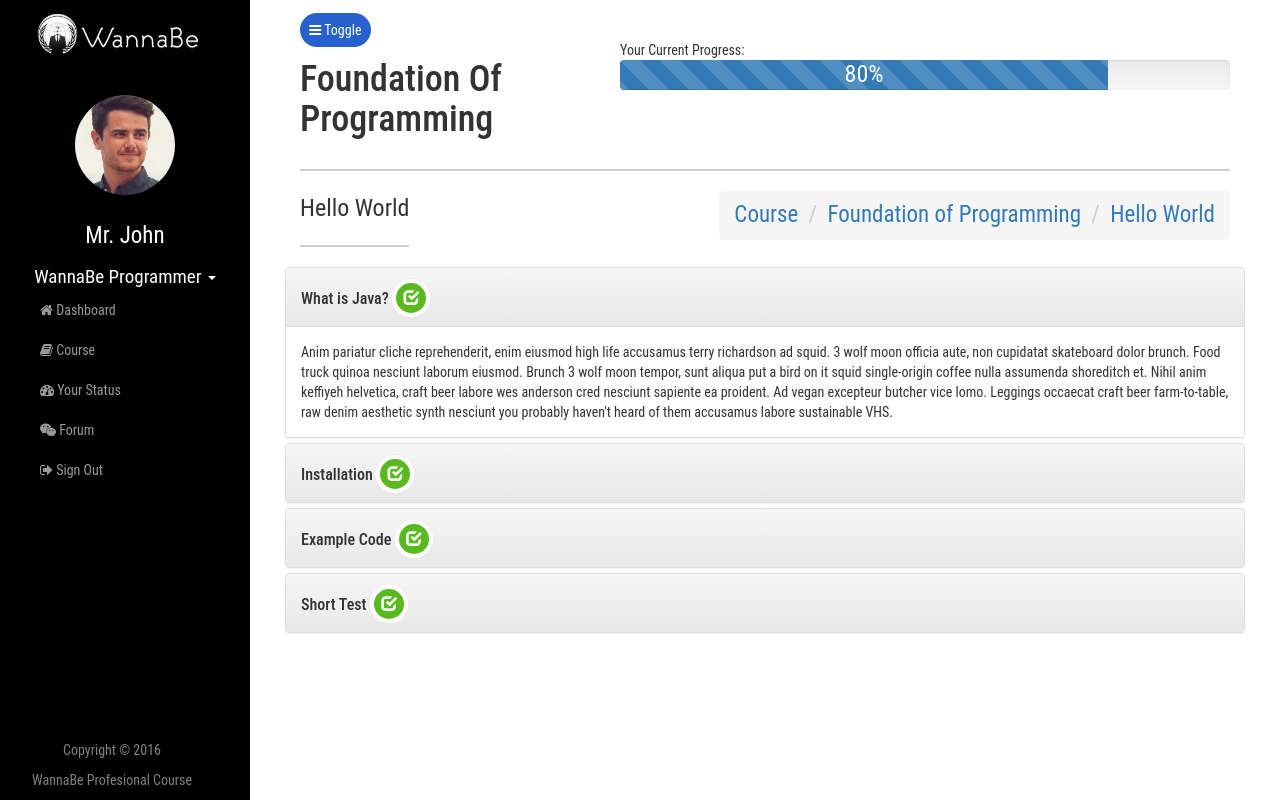
After one commit to rxs1/wannabe, a PHP site: page /dashboard/detail-materi.php in a window 1280 px wide. The commit adds this page. Run offline with PHP 8.4, Linux system fonts and the light colour scheme; some libraries are stand-ins or nearby versions.

Commit message:
fix alur learning

```diff
--- a/assets/css/custom.css
+++ b/assets/css/custom.css
@@ -207,6 +207,60 @@ font-family: 'Roboto Condensed', sans-serif;
     100% { transform: rotate(360deg); }
 }
 /*END LOADER*/
-/*Other Custom*/
+@import url('http://fonts.googleapis.com/css?family=Pacifico|Open+Sans:300,400,600');
 
-/**/
+
+#accordions a {
+    text-decoration: none;
+    color: inherit;
+}
+
+#accordions p {
+    font-size:1.1em;
+    margin: 1em 0;
+}
+
+
+
+
+#accordions h1 {
+    font-family: 'Pacifico', cursive;
+    font-weight: 400;
+    font-size: 2.5em;
+}
+
+#accordions ul {
+    list-style: none;
+    padding: 0;
+
+    .inner {
+        padding-left: 1em;
+        overflow: hidden;
+        display: none;
+
+        &.show {
+          /*display: block;*/
+        }
+    }
+
+#accordions    li {
+        margin: .5em 0;
+
+        a.toggle {
+            width: 100%;
+            display: block;
+            background: rgba(0,0,0,0.78);
+            color: #fefefe;
+            padding: .75em;
+            border-radius: 0.15em;
+            transition: background .3s ease;
+
+            &:hover {
+                background: rgba(0, 0, 0, 0.9);
+            }
+        }
+    }
+}
+/*Accordion*/
+
+/*Accordion END*/
--- /dev/null
+++ b/assets/js/main.js
@@ -0,0 +1,15 @@
+$('.toggle').click(function(e) {
+  	e.preventDefault();
+
+    var $this = $(this);
+
+    if ($this.next().hasClass('show')) {
+        $this.next().removeClass('show');
+        $this.next().slideUp(350);
+    } else {
+        $this.parent().parent().find('li .inner').removeClass('show');
+        $this.parent().parent().find('li .inner').slideUp(350);
+        $this.next().toggleClass('show');
+        $this.next().slideToggle(350);
+    }
+});
--- /dev/null
+++ b/dashboard/detail-materi.php
@@ -0,0 +1,229 @@
+<!DOCTYPE html>
+<html lang="en">
+
+<head>
+<?php
+	$title= "Hello World";
+	include 'head.php';
+?>
+
+</head>
+
+<body>
+
+    <div id="wrapper">
+
+	<?php
+	include 'sidebar.php';
+	?>
+        <!-- Page Content -->
+        <div id="page-content-wrapper">
+            <div class="container-fluid">
+                <div class="row">
+                    <div class="col-lg-12" id="detail-course">
+                     	<div class="col-md-12">
+                        	<a href="#menu-toggle"  id="menu-toggle"><i class="fa fa-bars" aria-hidden="true"></i> Toggle</a>
+                      	</div>
+                      	<div class="col-md-4">
+	                        <h1>Foundation Of Programming</h1>
+	                    </div>
+	                    <div class="col-md-8">
+	                    	Your Current Progress:
+	                          <div class="progress" style="height: 30px;">
+	                          <div class="progress-bar progress-bar-primary progress-bar-striped" role="progressbar" aria-valuenow="80"
+	                          aria-valuemin="0" aria-valuemax="100" style="width:80%">
+	                            <p style="padding: 4px;font-size: 24px;">80%</p>
+	                          </div>
+	                        </div>
+                        </div>
+                        <div class="col-md-12">
+                        <hr>
+                      	</div>
+                      	<div class="col-md-12">
+                       		<div class="pull-right" id="breadcumbs">
+		                      	<ol class="breadcrumb">
+								  <li><a href="course.php">Course</a></li>
+								  <li><a href="view-detail.php" >Foundation of Programming</a></li>
+								  <li><a href="detail-materi.php" class="active">Hello World</a></li>
+								</ol>
+                      		</div>
+                      		<div class="pull-left" style="font-size: 24px;">
+		                      <p>Hello World</p>
+		                      <hr>
+                      		</div>
+                      	</div>
+                      <div class="row">
+							<div class="col-md-12" id="accordions">
+								<div class="panel-group" id="accordion" role="tablist" aria-multiselectable="true">
+								  <div class="panel panel-default">
+								    <div class="panel-heading" role="tab" id="headingOne">
+								      <h4 class="panel-title">
+								        <a role="button" data-toggle="collapse" data-parent="#accordion" href="#collapseOne" aria-expanded="true" aria-controls="collapseOne">
+								          What is Java?
+								        </a>
+								        <a>
+								        	<i style="
+								  background-color: #59ba1f;color: #fff;  border-top-right-radius: 50%;
+								  border-top-left-radius: 50%;
+								  border-bottom-right-radius: 50%;
+								  border-bottom-left-radius: 50%;
+								  border: 4px solid #ffffff;
+								  padding:7px;
+								" class="glyphicon glyphicon-check"></i>
+								        </a>
+								      </h4>
+								    </div>
+								    <div id="collapseOne" class="panel-collapse collapse in" role="tabpanel" aria-labelledby="headingOne">
+								      <div class="panel-body">
+								        Anim pariatur cliche reprehenderit, enim eiusmod high life accusamus terry richardson ad squid. 3 wolf moon officia aute, non cupidatat skateboard dolor brunch. Food truck quinoa nesciunt laborum eiusmod. Brunch 3 wolf moon tempor, sunt aliqua put a bird on it squid single-origin coffee nulla assumenda shoreditch et. Nihil anim keffiyeh helvetica, craft beer labore wes anderson cred nesciunt sapiente ea proident. Ad vegan excepteur butcher vice lomo. Leggings occaecat craft beer farm-to-table, raw denim aesthetic synth nesciunt you probably haven't heard of them accusamus labore sustainable VHS.
+								      </div>
+								    </div>
+								  </div>
+								  <div class="panel panel-default">
+								    <div class="panel-heading" role="tab" id="headingTwo">
+								      <h4 class="panel-title">
+								        <a class="collapsed" role="button" data-toggle="collapse" data-parent="#accordion" href="#collapseTwo" aria-expanded="false" aria-controls="collapseTwo">
+								          Installation
+								        </a>
+								           <a>
+								        	<i style="
+								  background-color: #59ba1f;color: #fff;  border-top-right-radius: 50%;
+								  border-top-left-radius: 50%;
+								  border-bottom-right-radius: 50%;
+								  border-bottom-left-radius: 50%;
+								  border: 4px solid #ffffff;
+								  padding:7px;
+								" class="glyphicon glyphicon-check"></i>
+								        </a>
+								      </h4>
+								    </div>
+								    <div id="collapseTwo" class="panel-collapse collapse" role="tabpanel" aria-labelledby="headingTwo">
+								      <div class="panel-body">
+								        Anim pariatur cliche reprehenderit, enim eiusmod high life accusamus terry richardson ad squid. 3 wolf moon officia aute, non cupidatat skateboard dolor brunch. Food truck quinoa nesciunt laborum eiusmod. Brunch 3 wolf moon tempor, sunt aliqua put a bird on it squid single-origin coffee nulla assumenda shoreditch et. Nihil anim keffiyeh helvetica, craft beer labore wes anderson cred nesciunt sapiente ea proident. Ad vegan excepteur butcher vice lomo. Leggings occaecat craft beer farm-to-table, raw denim aesthetic synth nesciunt you probably haven't heard of them accusamus labore sustainable VHS.
+								      </div>
+								    </div>
+								  </div>
+								  <div class="panel panel-default">
+								    <div class="panel-heading" role="tab" id="headingThree">
+								      <h4 class="panel-title">
+								        <a class="collapsed" role="button" data-toggle="collapse" data-parent="#accordion" href="#collapseThree" aria-expanded="false" aria-controls="collapseThree">
+								          Example Code
+								        </a>
+								           <a>
+								        	<i style="
+								  background-color: #59ba1f;color: #fff;  border-top-right-radius: 50%;
+								  border-top-left-radius: 50%;
+								  border-bottom-right-radius: 50%;
+								  border-bottom-left-radius: 50%;
+								  border: 4px solid #ffffff;
+								  padding:7px;
+								" class="glyphicon glyphicon-check"></i>
+								        </a>
+								      </h4>
+								    </div>
+								    <div id="collapseThree" class="panel-collapse collapse" role="tabpanel" aria-labelledby="headingThree">
+								      <div class="panel-body">
+								        Anim pariatur cliche reprehenderit, enim eiusmod high life accusamus terry richardson ad squid. 3 wolf moon officia aute, non cupidatat skateboard dolor brunch. Food truck quinoa nesciunt laborum eiusmod. Brunch 3 wolf moon tempor, sunt aliqua put a bird on it squid single-origin coffee nulla assumenda shoreditch et. Nihil anim keffiyeh helvetica, craft beer labore wes anderson cred nesciunt sapiente ea proident. Ad vegan excepteur butcher vice lomo. Leggings occaecat craft beer farm-to-table, raw denim aesthetic synth nesciunt you probably haven't heard of them accusamus labore sustainable VHS.
+								      </div>
+								    </div>
+								  </div>
+								  	<div class="panel panel-default">
+								    <div class="panel-heading" role="tab" id="headingFour">
+								      <h4 class="panel-title">
+								        <a class="collapsed" role="button" data-toggle="collapse" data-parent="#accordion" href="#collapseFour" aria-expanded="false" aria-controls="collapseFour">
+								          Short Test
+								        </a>
+								           <a>
+								        	<i style="
+								  background-color: #59ba1f;color: #fff;  border-top-right-radius: 50%;
+								  border-top-left-radius: 50%;
+								  border-bottom-right-radius: 50%;
+								  border-bottom-left-radius: 50%;
+								  border: 4px solid #ffffff;
+								  padding:7px;
+								" class="glyphicon glyphicon-check"></i>
+								        </a>
+								      </h4>
+								    </div>
+								    <div id="collapseFour" class="panel-collapse collapse" role="tabpanel" aria-labelledby="headingFour">
+								      <div class="panel-body" >
+								         <a id="login" class="btn btn-primary btn-lg " href="#" data-toggle="modal" data-target="#myModal"><span><i class="glyphicon glyphicon-user"></i></span>  Do Test Now !</a>
+								         <!-- Modal -->
+										<div id="myModal" class="modal fade" role="dialog">
+										  <div class="modal-dialog">
+
+										    <!-- Modal content-->
+										    <div class="modal-content">
+
+
+										      <div class="modal-body">
+
+										        <div class="container">
+										          <div class="row">
+
+
+										                <form >
+										                	<label for="basic-url">1. Write java code to get output "I Love PBK" with class name is PBK</label>
+															<p class="text-success">your answer is correct.</p>
+															<div class="input-group"  contenteditable="true">
+
+																<p>
+																	<code>
+																		public class PBK{
+																			<br>
+																		    &nbsp;&nbsp;&nbsp;public static void main(String[] args) {
+																		    <br>
+																		        &nbsp;&nbsp;&nbsp;&nbsp;&nbsp;&nbsp;// Prints Hello, World to the terminal window.
+																		    <br>
+																		       &nbsp;&nbsp;&nbsp;&nbsp;&nbsp;&nbsp;System.out.println('Hello, World');
+																		    <br>
+																		    &nbsp;&nbsp;&nbsp;}
+																		    <br>
+																		}
+																	</code>
+																</p>
+															</div>
+
+										                </form>
+
+										          </div>
+										        </div>
+
+										      </div>
+
+										    </div>
+
+										  </div>
+										</div>
+
+								      </div>
+								    </div>
+								  </div>
+								</div>
+
+								</div>
+
+
+
+							</div>
+						</div>
+
+
+                    </div>
+                </div>
+            </div>
+        </div>
+        <!-- /#page-content-wrapper -->
+
+    </div>
+    <!-- /#wrapper -->
+
+ 	<?php
+	include 'footer.php';
+
+	?>
+
+
+</body>
+
+</html>
--- a/dashboard/head.php
+++ b/dashboard/head.php
@@ -20,6 +20,9 @@
 	<script src="https://maxcdn.bootstrapcdn.com/bootstrap/3.3.7/js/bootstrap.min.js" integrity="sha384-Tc5IQib027qvyjSMfHjOMaLkfuWVxZxUPnCJA7l2mCWNIpG9mGCD8wGNIcPD7Txa" crossorigin="anonymous"></script>
 	    <!-- Bootstrap Core CSS -->
 
+    <!-- Custom Javascript -->
+    <script src="../assets/js/main.js" ></script>
+
     <!-- Custom CSS -->
     <link href="../assets/css/simple-sidebar.css" rel="stylesheet">
     <link href="../assets/css/custom.css" rel="stylesheet">
--- a/dashboard/sidebar.php
+++ b/dashboard/sidebar.php
@@ -37,7 +37,12 @@
                     <a href="logout.php"><i class="fa fa-sign-out" aria-hidden="true"></i> Sign Out</a>
                 </li>
 
-                </li>
             </ul>
+            <div id="footer-sidebar" style=" position: absolute;bottom: 0;text-align: center;">
+                <div style="position: relative; left: 20%; color:grey;">
+                    <center>  <p>Copyright &copy; 2016</p></center>
+                    <center>  <p>WannaBe Profesional Course</p></center>
+                </div>
+            </div>
         </div>
         <!-- /#sidebar-wrapper -->
```
Also changed, not shown: dashboard/view-detail.php (+5 -4 lines).
